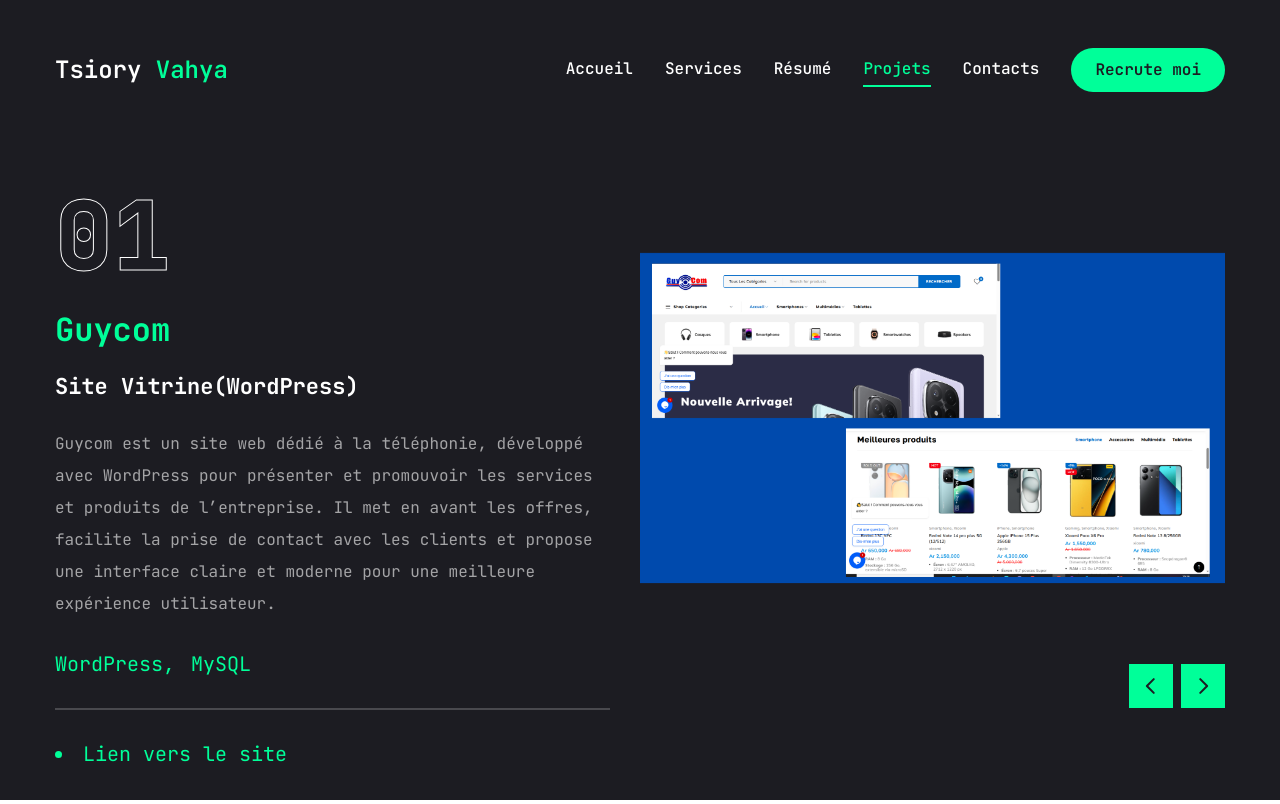
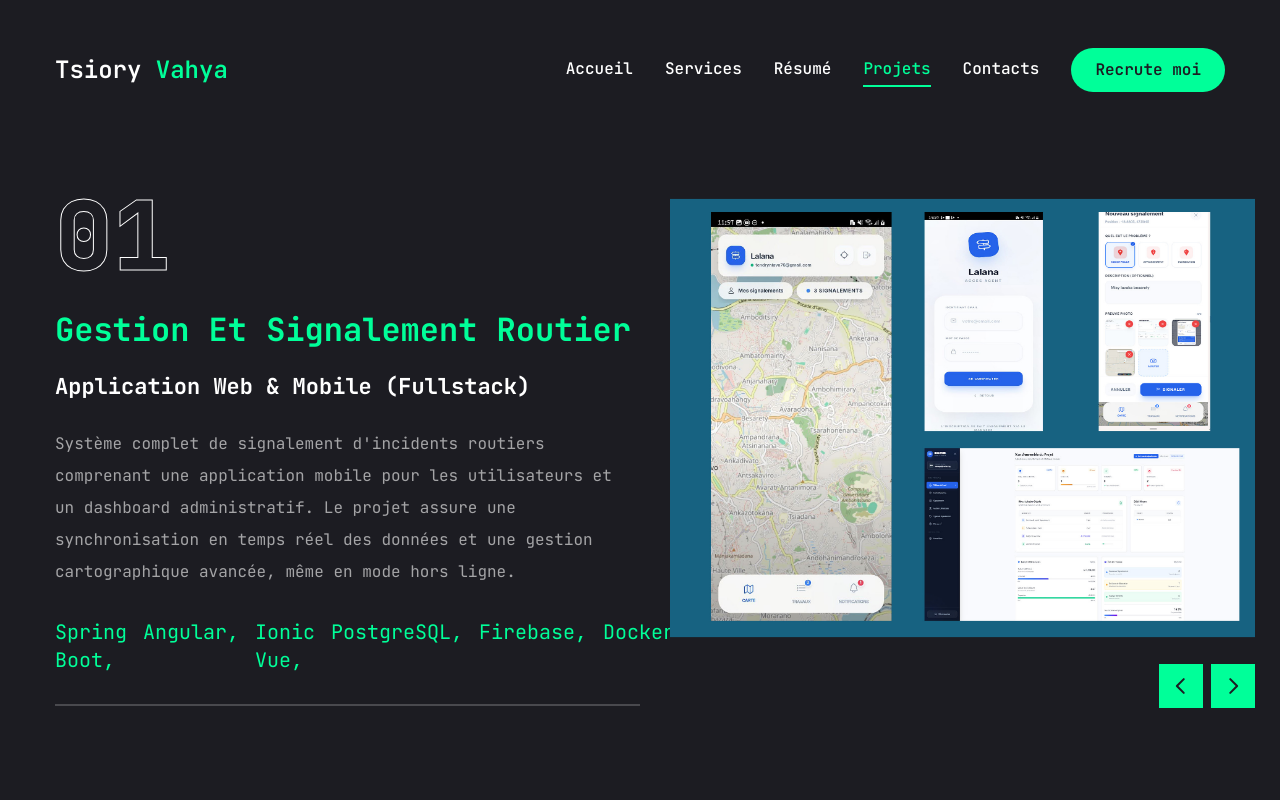
Before and after one commit to TsioryVahya/Tsiory_portofolio, a Next.js app: page /projets in a window 1280 px wide. Built offline with nearby package versions, Linux system fonts and the light colour scheme.

Commit message:
Update project

```diff
--- a/app/projets/page.jsx
+++ b/app/projets/page.jsx
@@ -22,7 +22,22 @@
 
 const projects = [
     {
-        num: '01',
+    num: '01',
+    category: 'Application Web & Mobile (Fullstack)',
+    title: "Gestion et Signalement Routier",
+    description: "Système complet de signalement d'incidents routiers comprenant une application mobile pour les utilisateurs et un dashboard administratif. Le projet assure une synchronisation en temps réel des données et une gestion cartographique avancée, même en mode hors ligne.",
+    stack: [
+        { name: "Spring Boot" },
+        { name: "Angular" },
+        { name: "Ionic Vue" },
+        { name: "PostgreSQL" },
+        { name: "Firebase" },
+        { name: "Docker" }
+    ],
+    image: "/assets/projets/signalement.jpg", // À adapter avec ton chemin d'image
+    },
+    {
+        num: '02',
         category: 'Site Vitrine(WordPress)',
         title: "Guycom",
         description: "Guycom est un site web dédié à la téléphonie, développé avec WordPress pour présenter et promouvoir les services et produits de l’entreprise. Il met en avant les offres, facilite la prise de contact avec les clients et propose une interface claire et moderne pour une meilleure expérience utilisateur.",
@@ -31,7 +46,7 @@
         github: "https://guycom.mg",
     },
     {
-        num: '02',
+        num: '03',
         category: 'Site vitrine (WordPress)',
         title: "Investissement Frontalier",
         description: "Investissement Frontalier est un site web développé avec WordPress et MySQL, dédié à faciliter les échanges et opportunités d'investissement entre différents pays. Pour mieux comprendre le projet, vous pouvez visiter le site : investissementfrontalier.com.",
@@ -40,7 +55,7 @@
         github: "https://investissement-frontalier.com",
     },
     {
-        num: '03',
+        num: '04',
         category: 'Projet Personnel (FullStack)',
         title: "Trano Bongo",
         description: "Trano Bongo est un projet personnel d'agence immobilière que j'ai développé pour améliorer mes compétences en développement web. Ce site propose une gestion complète des propriétés avec une interface utilisateur moderne et intuitive. Les fonctionnalités incluent l'affichage des propriétés, le contact des vendeurs intéressés via email, un tableau de bord pour l'administrateur et bien d'autres.",
@@ -49,7 +64,7 @@
         github: "",
     },
     {
-        num: '04',
+        num: '05',
         category: 'Stage (Back-End)',
         title: "Site Web Interne",
         description: "C'est un projet qu'on a réalisé chez Océanes Adventures. On a créé un site web pour gérer les voyages de chaque voiture. Ce site propose une gestion des voitures, des trajets avec une page de planning et bien d'autres.",
@@ -58,7 +73,7 @@
         github: "",
     },
     {
-        num: '05',
+        num: '06',
         category: 'Projet Personnel (FullStack)',
         title: "Tsiory Vahya Portfolio",
         description: "Ce portfolio est un projet conçu pour mettre en valeur mes compétences en développement web et mes réalisations professionnelles. Il offre une navigation fluide et réactive, permettant de découvrir mes projets, mon parcours et mes services. Le site inclut également des fonctionnalités telles qu'un bouton de téléchargement de CV, une section détaillant mes compétences techniques, ainsi qu'une page dédiée à mes projets clés.",
--- a/app/resumer/page.jsx
+++ b/app/resumer/page.jsx
@@ -1,7 +1,7 @@
 "use client";
 
-import {FaReact,FaNodeJs, FaWordpress} from "react-icons/fa";
-import { SiTailwindcss , SiLaravel,SiBootstrap,SiPostgresql,SiMysql,SiGithub,SiSpringboot,SiFigma, SiFig} from "react-icons/si";
+import {FaReact,FaNodeJs, FaWordpress,FaVuejs} from "react-icons/fa";
+import { SiTailwindcss , SiLaravel,SiBootstrap,SiPostgresql,SiMysql,SiGithub,SiSpringboot,SiFigma,SiFig, SiDocker, SiFirebase, SiIonic, SiAngular } from "react-icons/si";
 
 const about = {
     title: "À propos de moi",
@@ -148,6 +148,26 @@
             icon: <SiFigma />,
             name: "Figma",
         },
+        {
+            icon: <SiDocker />,
+            name: "Docker",
+        },
+        {
+            icon: <FaVuejs />,
+            name: "Vue.js",
+        },
+        {
+            icon: <SiIonic />,
+            name: "Ionic Vue",
+        },
+        {
+            icon: <SiFirebase />,
+            name: "Firebase",
+        },
+        {
+            icon: <SiAngular />,
+            name: "Angular",
+        },
     ]
 };
 
@@ -182,8 +202,8 @@
                 className="flex flex-col xl:flex-row gap-[60px]"
                 >
                     <TabsList className="flex flex-col w-full max-w-[380px] mx-auto xl:mx-0 gap-6">
+                        <TabsTrigger value="expérience">Expériences</TabsTrigger>
                         <TabsTrigger value="etude">Etudes</TabsTrigger>
-                        <TabsTrigger value="expérience">Expériences</TabsTrigger>
                         <TabsTrigger value="compétences">Compétences</TabsTrigger>
                         <TabsTrigger value="apropos">A propos de moi</TabsTrigger>
                     </TabsList>
@@ -194,7 +214,7 @@
                                 <p className="max-w-[600px] text-white/60 mx-auto xl:mx-0">
                                     {experience.description}
                                 </p>
-                                <ScrollArea>
+                                <ScrollArea className="h-[400px]">
                                     <ul className="grid grid-cols-1 lg:grid-cols-2 gap-[30px]">
                                         {experience.items.map((item,index)=>{
                                             return (
@@ -221,7 +241,7 @@
                                     <p className="max-w-[600px] text-white/60 mx-auto xl:mx-0">
                                         {education.description}
                                     </p>
-                                    <ScrollArea>
+                                    <ScrollArea className="h-[400px]">
                                         <ul className="grid grid-cols-1 lg:grid-cols-2 gap-[30px]">
                                             {education.items.map((item,index)=>{
                                                 return (
--- a/components/Stats.jsx
+++ b/components/Stats.jsx
@@ -3,11 +3,11 @@
 
 const stats =[
     {
-        num:2,
+        num:3,
         text:"Années d'experiences",
     },
     {
-        num:5,
+        num:10,
         text:"Projets complétés",
     },
     {
@@ -15,7 +15,7 @@
         text:"Technologies maîtrisées",
     },
     {
-        num:500,
+        num:400,
         text:"Code Commits",
     },
 ];
```
Also changed, not shown: public/assets/projets/portofolio.jpg, public/assets/projets/signalement.jpg (added).
